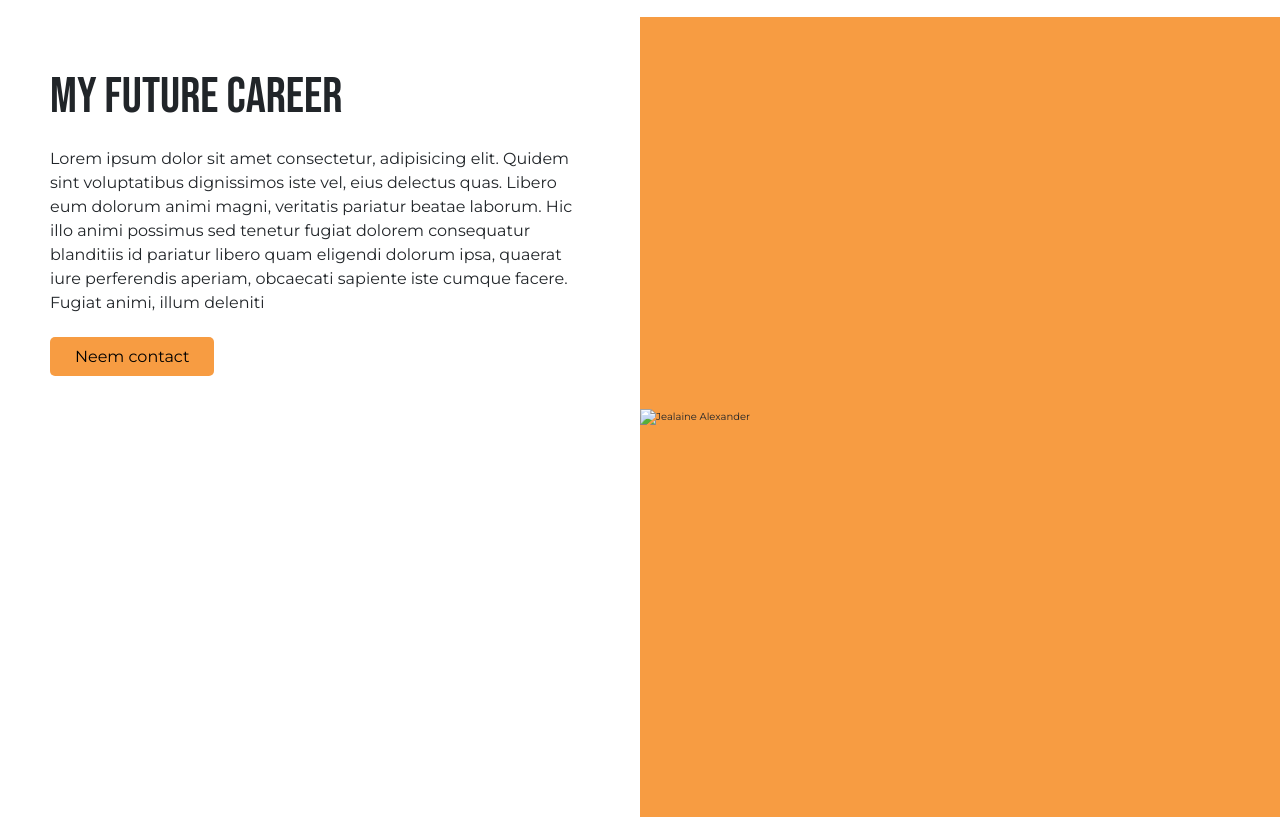
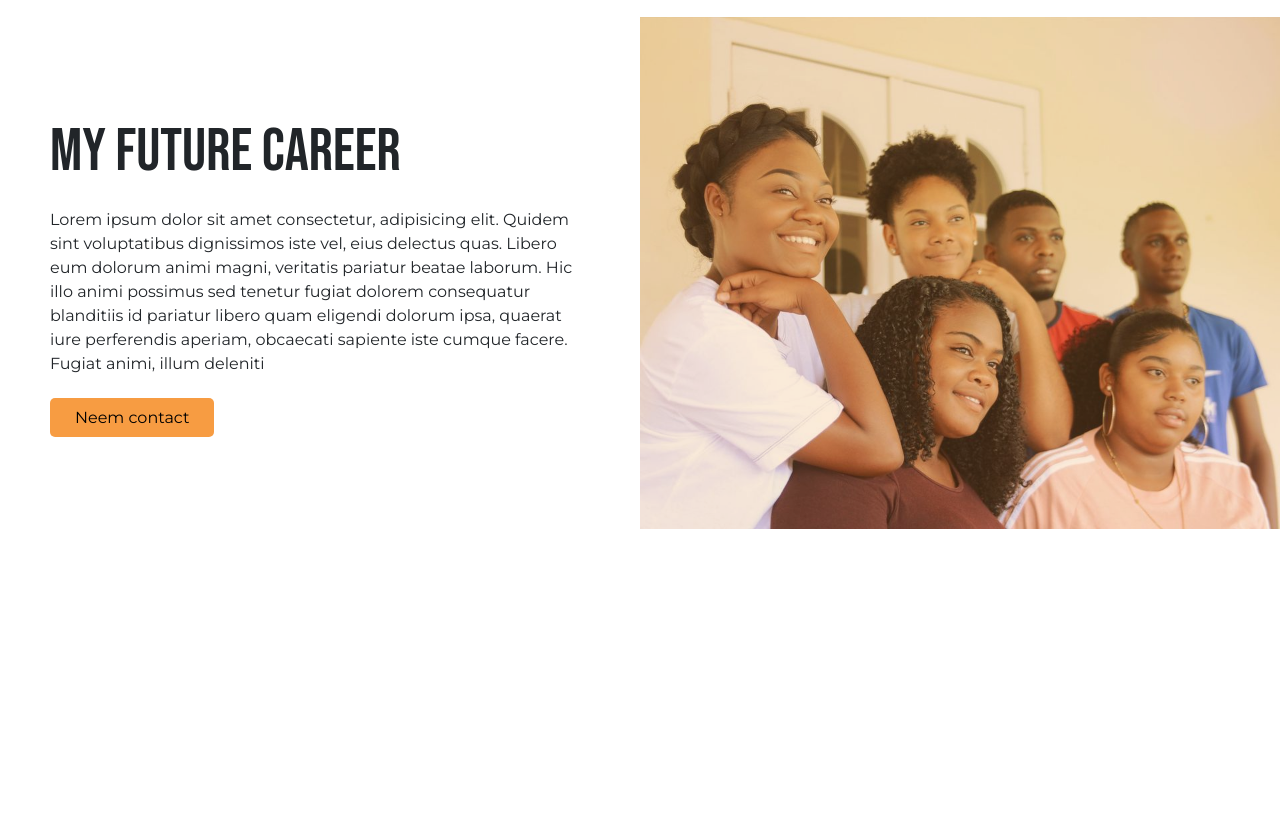
Before and after one commit to K3A101/myfuturecareer-website, a plain HTML site: page index.html in a window 1280 px wide. Shown: the part 123-940 px from the top of the page. After the commit the page ends 800 px from the top, so only its background shows below. Drawn offline with Linux system fonts and the light colour scheme.

Commit message:
Added new images to the hero

```diff
--- a/static/scss/_structure.scss
+++ b/static/scss/_structure.scss
@@ -17,7 +17,8 @@ body {
 .hero {
     display: grid;
     grid-template-columns:  1fr;
-    min-height: 100vh;
+    min-height: 100%;
+
 
     .left-section {
         padding: 5rem;
@@ -36,11 +37,20 @@ body {
             display: flex;
             justify-content: center;
             align-items: center;
+            height: 100%;
+
+            img {
+                opacity: 0.8;
+
+                width:100%;
+                object-fit: cover;
+            }
     }
 }
 
 @media (min-width: 45rem) {
     .hero {
         grid-template-columns: 1fr 1fr;
+        align-items: center;
     }
 }
--- a/static/scss/_text.scss
+++ b/static/scss/_text.scss
@@ -1,7 +1,7 @@
 h1 {
     font-family: "Bebas Neue",
         sans-serif;
-    font-size: 5rem;
+    font-size: 6rem;
 }
 
 p,
```
Also changed, not shown: static/css/style.css, static/images/jealaine-wawoe.png (added), static/images/students-backgrond.jpg (added).
